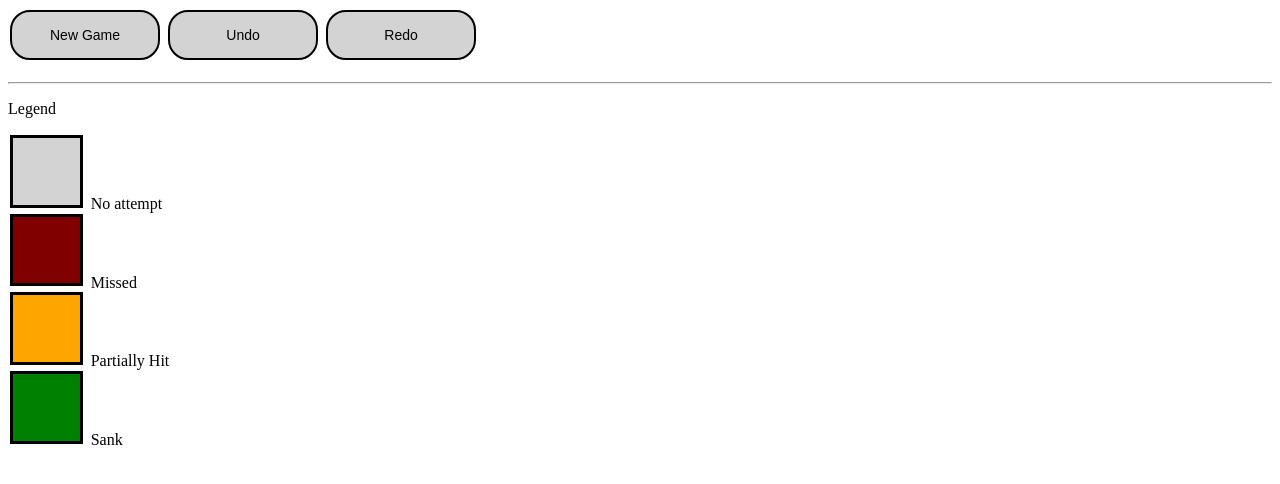
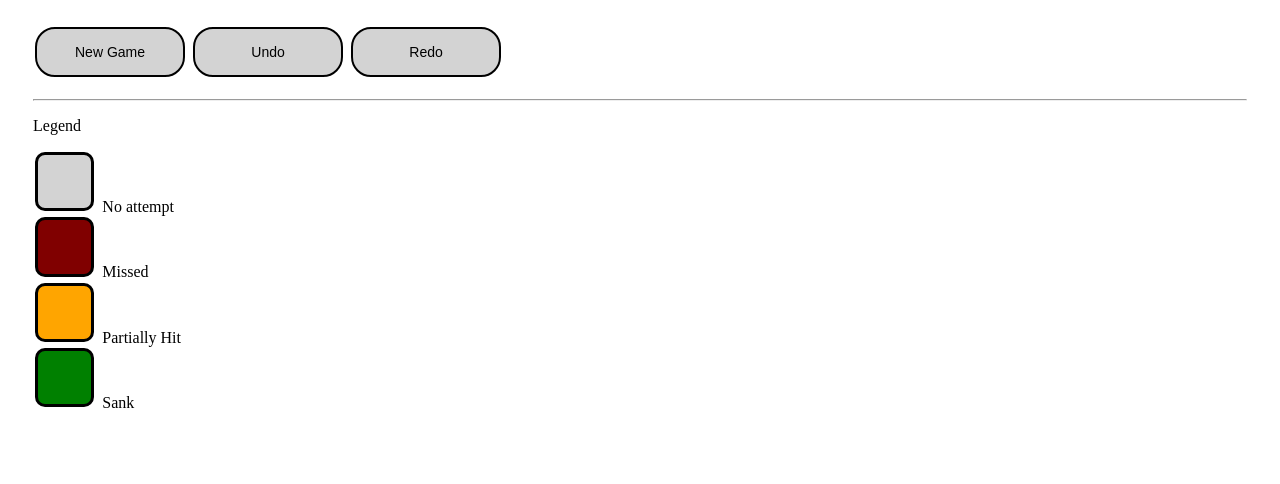
Before and after one commit to koraytugay/vanillajsship, a plain HTML site: page index.html in a window 1280 px wide. Drawn offline with Linux system fonts and the light colour scheme.

Commit message:
minor changes

```diff
--- a/index.html
+++ b/index.html
@@ -6,7 +6,7 @@
 </head>
 <body>
 <div id="container">
-  <div id="Control Buttons" style="margin-bottom: 20px">
+  <div id="controls" style="margin-bottom: 20px">
     <button id="newGame">New Game</button>
     <button id="undo">Undo</button>
     <button id="redo">Redo</button>
--- a/style.css
+++ b/style.css
@@ -1,9 +1,14 @@
 .cell {
   display: inline-block;
   border: solid black;
-  width: 50pt;
-  height: 50pt;
+  width: 40pt;
+  height: 40pt;
   margin: 1px 4px 1px 2px;
+  border-radius: 10px;
+}
+
+#container {
+  margin: 25px;
 }
 
 .noAttempt {
```
